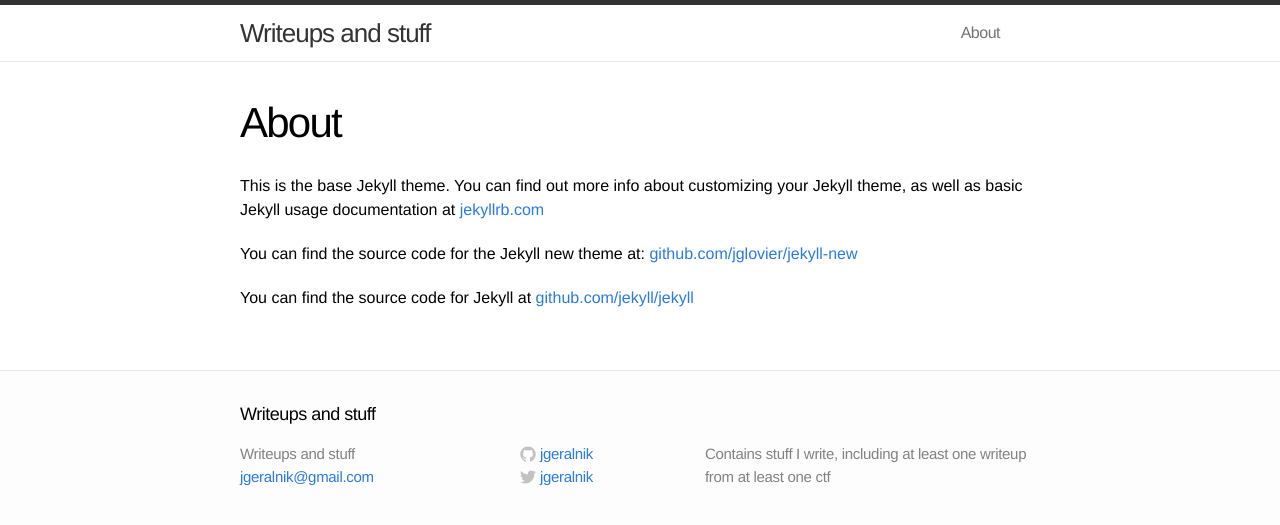
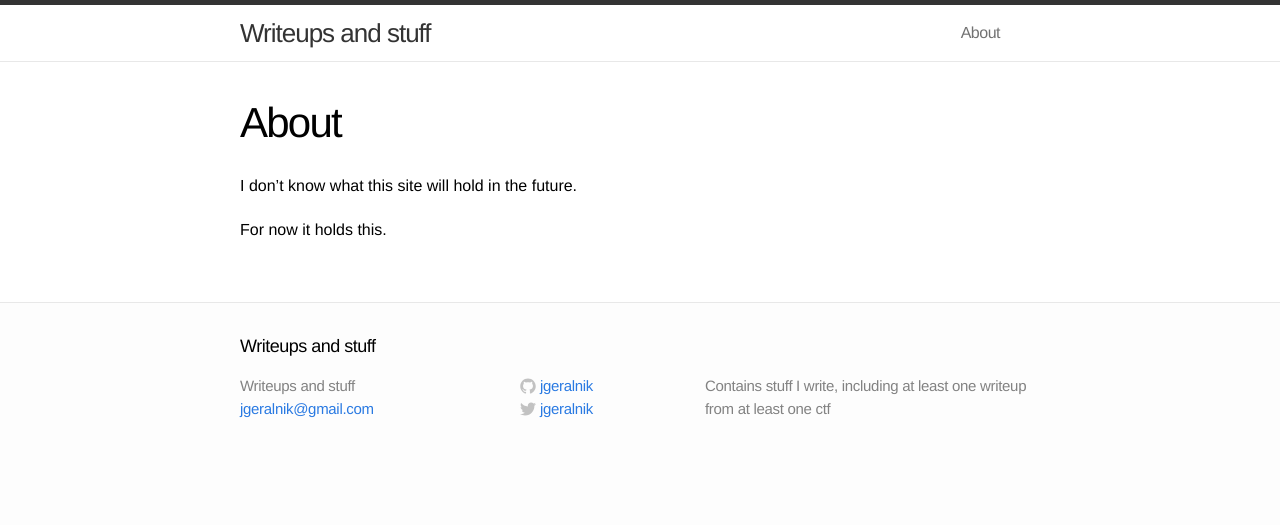
Before and after one commit to 0xAWES0ME/0xAWES0ME.github.io, a Jekyll site: the page built from about.md, in a window 1280 px wide. Shown: the top 525 px of the page. Built offline with Jekyll 4.4.1, drawn with Linux system fonts in a browser that asks for light colours.

Commit message:
Edit about page

```diff
--- a/about.md
+++ b/about.md
@@ -4,8 +4,6 @@ title: About
 permalink: /about/
 ---
 
-This is the base Jekyll theme. You can find out more info about customizing your Jekyll theme, as well as basic Jekyll usage documentation at [jekyllrb.com](http://jekyllrb.com/)
+I don't know what this site will hold in the future.
 
-You can find the source code for the Jekyll new theme at: [github.com/jglovier/jekyll-new](https://github.com/jglovier/jekyll-new)
-
-You can find the source code for Jekyll at [github.com/jekyll/jekyll](https://github.com/jekyll/jekyll)
+For now it holds this.
```
